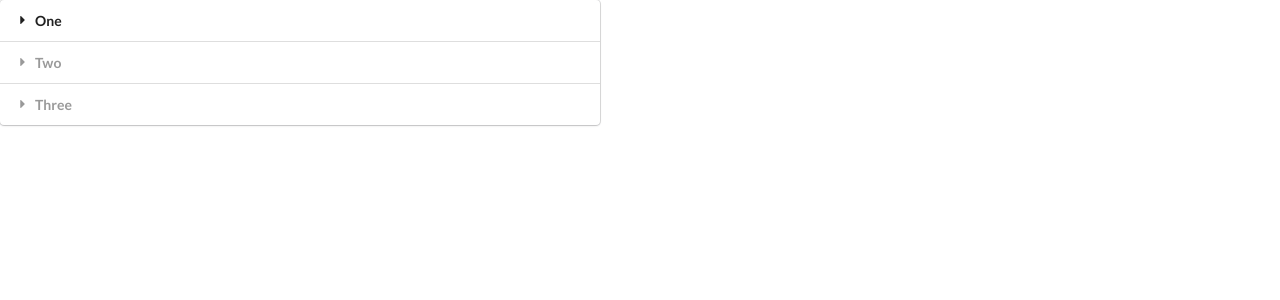
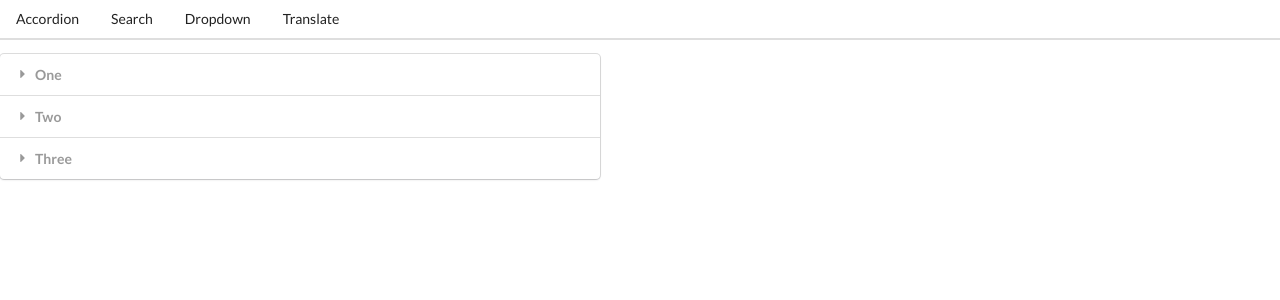
Before and after one commit to karakasEnes/react-s12-widgets, a React (Create React App) app: page / in a window 1280 px wide. Shown: the top 300 px of the page. Built offline with nearby package versions, Linux system fonts and the light colour scheme.

Commit message:
header component, add

```diff
--- a/src/App.js
+++ b/src/App.js
@@ -1,9 +1,10 @@
-import React from "react";
+import React, { useState } from "react";
 import Accordion from "./components/accordion/Accordion";
 import Translate from "./components/translate/Translate";
 import Dropdown from "./components/dropdown/Dropdown";
 import Route from "./components/nav/Route";
-import { useState } from "react/cjs/react.development";
+import Header from "./components/nav/Header";
+
 const items = [
   {
     title: "One",
@@ -36,28 +37,11 @@
   },
 ];
 
-// const showAccordion = () => {
-//   if (window.location.pathname === "/") {
-//     return <Accordion items={items} />;
-//   }
-// };
-
-// const showTranslate = () => {
-//   if (window.location.pathname === "/translate") {
-//     return <Translate />;
-//   }
-// };
-
-// const showDropdown = () => {
-//   if (window.location.pathname === "/dropdown") {
-//     return <Dropdown label={"Select A Color"} options={options} />;
-//   }
-// };
-
 const App = () => {
   const [selected, setSelected] = useState(options[0]);
   return (
     <div>
+      <Header />
       <Route path="/">
         <Accordion items={items} />
       </Route>
--- /dev/null
+++ b/src/components/nav/Header.js
@@ -0,0 +1,20 @@
+const Header = () => {
+  return (
+    <div className="ui secondary pointing menu">
+      <a href="/" className="item">
+        Accordion
+      </a>
+      <a href="/list" className="item">
+        Search
+      </a>
+      <a href="/dropdown" className="item">
+        Dropdown
+      </a>
+      <a href="/translate" className="item">
+        Translate
+      </a>
+    </div>
+  );
+};
+
+export default Header;
```
